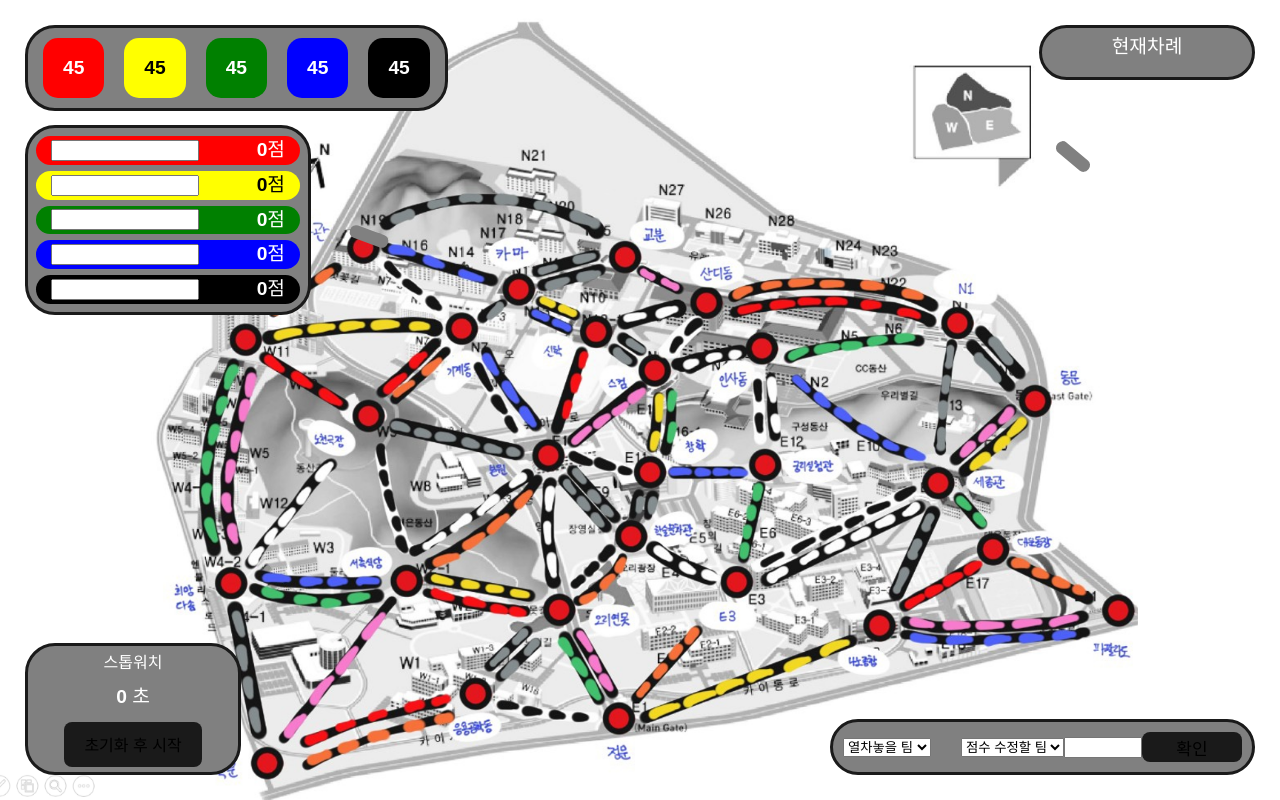
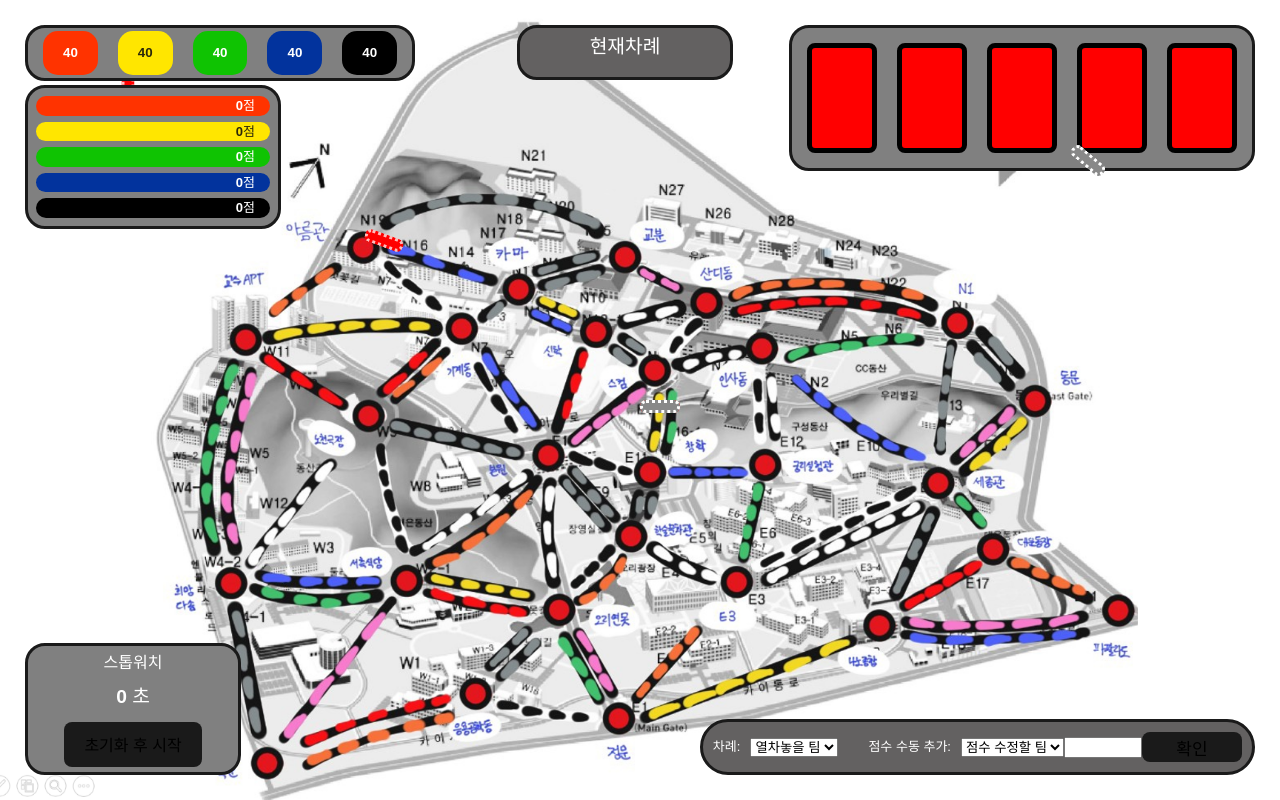
Before and after one commit to ucsaes/soteam2, a React (Vite) app: page / in a window 1280 px wide. Built offline with nearby package versions, Linux system fonts and the light colour scheme.

Commit message:
just except rane positioning

```diff
--- a/src/App.css
+++ b/src/App.css
@@ -5,38 +5,16 @@
   text-align: center;
 }
 
-.red {
-  background-color: red;
-}
-
-.yellow {
-  background-color: yellow;
-  color: black;
-}
-
-.green {
-  background-color: green;
-}
-
-.blue {
-  background-color: blue;
-}
-
-.black {
-  background-color: black;
-}
-
 .hidden {
   visibility: hidden;
 }
 
 .gray {
-  background-color: gray;
   color: white;
 }
 
 .board {
-  border-radius: 30px;
+  border-radius: 20px;
   border-width: 3px;
   border-color: #1a1a1a;
   border-style: solid;
@@ -55,11 +33,11 @@
 }
 
 .teamlist {
-  width: 270px;
+  width: 240px;
   display: flex;
   flex-direction: column;
   background-color: gray;
-  top: 110px;
+  top: 70px;
   left: 10px;
 }
 
@@ -81,14 +59,30 @@
   color: white;
 }
 
+.manual {
+  font-size: small;
+  font-weight: 400;
+  margin-right: 10px;
+}
 .score {
   margin-right: 15px;
-  font-size: larger;
+  font-size: small;
   font-weight: 600;
 }
 
+.teamName {
+  background-color: rgba(255, 255, 255, 0);
+  height: 30%;
+  border-width: 0px;
+  font-weight: 600;
+}
+
+.yellow > .teamName {
+  color: black;
+}
+
 .trainnum {
-  height: 70px;
+  height: 40px;
   display: flex;
   flex-direction: row;
   align-items: center;
@@ -98,14 +92,13 @@
 }
 .teamtrainnum {
   padding: 0;
-  margin: 3px;
   width: 10px;
-  height: 20px;
+  height: 10%;
   border-radius: 15px;
   display: flex; /* 플렉스 박스로 설정 */
   justify-content: center; /* 가로 중앙 정렬 */
   align-items: center;
-  font-size: larger;
+  font-size: smaller;
   font-weight: 600;
 }
 
@@ -166,6 +159,15 @@
 
 .currentplayer {
   top: 10px;
-  right: 10px;
+  right: 50%;
+  transform: translate(50%, 0%);
   width: 200px;
 }
+
+.carddeck {
+  display: flex;
+  flex-direction: row;
+  top: 10px;
+  right: 10px;
+  background-color: grey;
+}
--- a/src/App.jsx
+++ b/src/App.jsx
@@ -3,13 +3,16 @@ import classNames from 'classnames';
 import './App.css';
 import './resultFanfare.css';
 import './trainnum.css';
+import './ranecolor.css';
+import './traincolor.css';
 
 import Stopwatch from './Stopwatch';
 import RaneGroup from './raneGroup';
+import Card from './Card';
 
 function App() {
   const [teamNames, setTeamNames] = useState(['1', '2', '3', '4', '5']);
-  const [trainNum, setTrainNum] = useState([45, 45, 45, 45, 45]);
+  const [trainNum, setTrainNum] = useState([40, 40, 40, 40, 40]);
   const [scores, setScores] = useState([0, 0, 0, 0, 0]);
 
   const [currentPlayer, setCurrentPlayer] = useState(-1);
@@ -38,15 +41,8 @@ function App() {
   const [resultVisibility, setResultVisibiity] = useState(false);
   // rane배치 정보 list
   const [ranes, setRanes] = useState([
-    [
-      [10, 10, 90],
-      [20, 20, 45],
-      [30, 30, 20],
-    ],
-    [
-      [13, 20, 110],
-      [85, 20, 40],
-    ],
+    [-2, [10, 10, 90], [20, 20, 45], [30, 30, 20]],
+    [-1, [13, 20, 110], [85, 20, 40]],
   ]);
 
   const handleTeamNameChange = (e, i) => {
@@ -56,10 +52,12 @@ function App() {
   };
 
   const handleScoreDropdownChange = (e) => {
+    setControlPlayer(Number(e.target.value));
     setScoreDropdown(Number(e.target.value));
   };
 
   const handleRaneDropdownChange = (e) => {
+    setControlPlayer(Number(e.target.value));
     setRaneDropdown(Number(e.target.value));
   };
 
@@ -77,6 +75,13 @@ function App() {
 
   return (
     <>
+      <div className="board carddeck">
+        <Card></Card>
+        <Card></Card>
+        <Card></Card>
+        <Card></Card>
+        <Card></Card>
+      </div>
       {ranes.map((item, index) => (
         <RaneGroup
           raneList={item}
@@ -88,7 +93,7 @@ function App() {
         ></RaneGroup>
       ))}
       <div className="board teamlist">
-        <div className="teamli red" onClick={() => setCurrentPlayer(0)}>
+        <div className="teamli red">
           <input
             type="text"
             className="teamName"
@@ -96,7 +101,7 @@ function App() {
           />
           <span className="score">{scores[0]}점</span>
         </div>
-        <div className="teamli yellow" onClick={() => setCurrentPlayer(1)}>
+        <div className="teamli yellow">
           <input
             type="text"
             className="teamName"
@@ -104,7 +109,7 @@ function App() {
           />
           <span className="score">{scores[1]}점</span>
         </div>
-        <div className="teamli green" onClick={() => setCurrentPlayer(2)}>
+        <div className="teamli green">
           <input
             type="text"
             className="teamName"
@@ -112,7 +117,7 @@ function App() {
           />
           <span className="score">{scores[2]}점</span>
         </div>
-        <div className="teamli blue" onClick={() => setCurrentPlayer(3)}>
+        <div className="teamli blue">
           <input
             type="text"
             className="teamName"
@@ -120,7 +125,7 @@ function App() {
           />
           <span className="score">{scores[3]}점</span>
         </div>
-        <div className="teamli black" onClick={() => setCurrentPlayer(4)}>
+        <div className="teamli black">
           <input
             type="text"
             className="teamName"
@@ -143,15 +148,16 @@ function App() {
       </div>
 
       {/*차례 표시*/}
-      <div className={`board currentplayer ${currentColor}`}>
+      <div className={`board currentplayer ${controlColor}`}>
         <div className="ttt">현재차례</div>
-        <div className={`${currentPlayer === -1 ? 'hidden tt' : 'tt'}`}>
-          {teamNames[currentPlayer]}
+        <div className={`${controlPlayer === -1 ? 'hidden tt' : 'tt'}`}>
+          {teamNames[controlPlayer]}
         </div>
       </div>
 
       {/*조작부*/}
       <div className={`board control ${controlColor}`}>
+        <div className="manual">차례:</div>
         <select
           className="raneDropdown"
           value={raneDropdown}
@@ -167,6 +173,7 @@ function App() {
           <option value="3">{teamNames[3]}</option>
           <option value="4">{teamNames[4]}</option>
         </select>
+        <div className="manual">점수 수동 추가:</div>
         <select
           className="scoreDropdown"
           value={scoreDropdown}
--- /dev/null
+++ b/src/Card.jsx
@@ -0,0 +1,28 @@
+import { useState, useEffect } from 'react';
+import './card.css';
+import './ranecolor.css';
+import classNames from 'classnames';
+
+function Card() {
+  const [color, setColor] = useState(0);
+
+  const handleButtonClick = () => {
+    setColor((color + 1) % 9);
+  };
+
+  const currentColor = classNames('card', {
+    r_rainbow: color === 8,
+    r_red: color === 0,
+    r_orange: color === 1,
+    r_yellow: color === 2,
+    r_green: color === 3,
+    r_blue: color === 4,
+    r_pink: color === 5,
+    r_black: color === 6,
+    r_white: color === 7,
+  });
+
+  return <div className={currentColor} onClick={handleButtonClick}></div>;
+}
+
+export default Card;
--- /dev/null
+++ b/src/card.css
@@ -0,0 +1,9 @@
+.card {
+  width: 60px;
+  height: 100px;
+  border-color: black;
+  border-style: solid;
+  border-width: 5px;
+  border-radius: 8px;
+  margin: 10px;
+}
--- a/src/index.css
+++ b/src/index.css
@@ -51,7 +51,7 @@ button {
   transition: border-color 0.25s;
 }
 button:hover {
-  border-color: #646cff;
+  border-color: #ffffff;
 }
 button:focus,
 button:focus-visible {
--- a/src/raneGroup.jsx
+++ b/src/raneGroup.jsx
@@ -4,7 +4,17 @@ import './rane.css';
 
 function Rane({ x, y, r, color }) {
   const currentColor = classNames('rane', {
-    gray: color === -1,
+    trn: color >= 0,
+    r_: color < 0,
+    r_gray: color === -1,
+    r_red: color === -2,
+    r_orange: color === -3,
+    r_yellow: color === -4,
+    r_green: color === -5,
+    r_blue: color === -6,
+    r_pink: color === -7,
+    r_black: color === -8,
+    r_white: color === -9,
     red: color === 0,
     yellow: color === 1,
     green: color === 2,
@@ -16,8 +26,8 @@ function Rane({ x, y, r, color }) {
     <div
       style={{
         position: 'absolute',
-        top: `calc(${y}% - 10px)`,
-        left: `calc(${x}% - 35px)`,
+        top: `calc(${y}% - 6.5px)`,
+        left: `calc(${x}% - 20px)`,
         transform: `rotate(${r}deg)`,
       }}
       className={currentColor}
@@ -54,13 +64,14 @@ function RaneGroup({
   scores,
   setScores,
 }) {
-  const [color, setColor] = useState(-1);
-  const length = raneList.length;
-  const score = scoreMap(raneList.length);
+  const defaultColor = raneList[0];
+  const [color, setColor] = useState(defaultColor);
+  const length = raneList.length - 1;
+  const score = scoreMap(length);
   const colorNew = () => {
     // score 조정
     const newScores = [...scores];
-    if (color !== -1) {
+    if (color >= 0) {
       newScores[color] -= score;
     }
     newScores[newColor] += score;
@@ -68,11 +79,14 @@ function RaneGroup({
 
     // trainnum 조정
     const newTrainNum = [...trainNum];
-    if (color !== -1) {
+    if (color >= 0) {
       newTrainNum[color] += length;
     }
     newTrainNum[newColor] -= length;
     setTrainNum(newTrainNum);
+    if (newColor === -1) {
+      newColor = defaultColor;
+    }
 
     setColor(newColor);
   };
--- /dev/null
+++ b/src/ranecolor.css
@@ -0,0 +1,56 @@
+.r_ {
+  border-width: 3px;
+  box-sizing: border-box;
+  -moz-box-sizing: border-box;
+  -webkit-box-sizing: border-box;
+  border-style: dotted;
+}
+
+.r_red {
+  background-color: rgb(255, 0, 0);
+  border-color: rgb(255, 189, 189);
+}
+
+.r_orange {
+  background-color: rgb(255, 166, 0);
+  border-color: white;
+}
+
+.r_yellow {
+  background-color: yellow;
+  border-color: rgb(0, 0, 0);
+}
+
+.r_green {
+  background-color: green;
+  border-color: white;
+}
+
+.r_blue {
+  background-color: blue;
+  border-color: white;
+}
+
+.r_pink {
+  background-color: pink;
+  border-color: rgb(0, 0, 0);
+}
+
+.r_black {
+  background-color: black;
+  border-color: rgb(255, 255, 255);
+}
+
+.r_white {
+  background-color: white;
+  border-color: rgb(0, 0, 0);
+}
+
+.r_gray {
+  background-color: rgb(136, 136, 136);
+  border-color: rgb(255, 255, 255);
+}
+
+.r_rainbow {
+  background-image: linear-gradient(red, blue);
+}
--- /dev/null
+++ b/src/traincolor.css
@@ -0,0 +1,29 @@
+.trn {
+  box-shadow: inset 1px 3px 5px 0px rgba(255, 255, 255, 0.428),
+    inset -1px -3px 5px 0px rgba(0, 0, 0, 0.175);
+  border-radius: 0px;
+}
+
+.red {
+  background-color: rgb(255, 51, 0);
+}
+
+.yellow {
+  background-color: rgb(255, 230, 0);
+}
+
+.green {
+  background-color: rgb(15, 195, 2);
+}
+
+.blue {
+  background-color: rgb(2, 51, 157);
+}
+
+.black {
+  background-color: black;
+}
+
+.gray {
+  background-color: rgb(99, 97, 97);
+}
```
